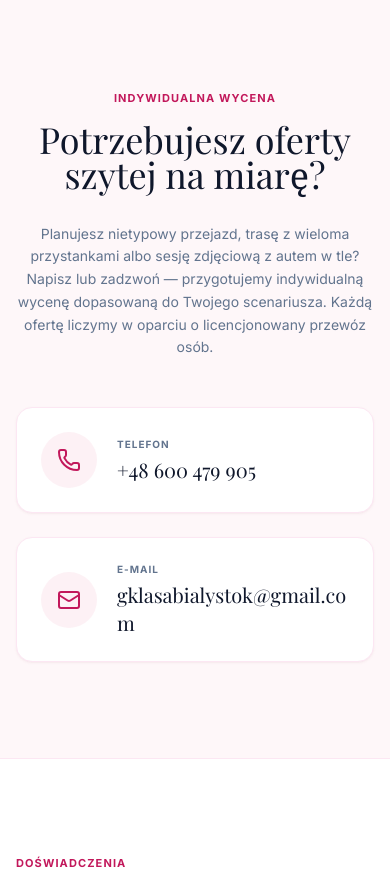
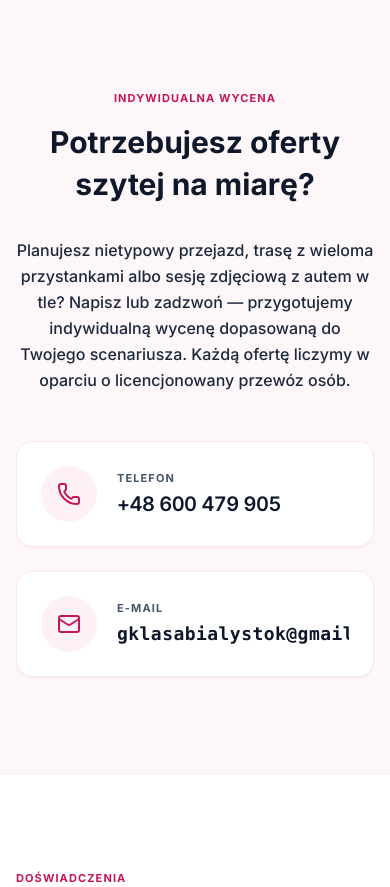
Before and after one commit to bandovv/Autodoslubu, a React (Vite) app: page / in a window 390 px wide. Shown: the part 3140-4027 px from the top of the page. Built offline with nearby package versions, Linux system fonts and the light colour scheme; a web font is replaced by a local one.

Commit message:
Improve contact section and modal typography.
Use clearer sans-serif and monospace email styling; widen modal for single-line phone and email.

Made-with: Cursor

```diff
--- a/src/components/BookingContactModal.tsx
+++ b/src/components/BookingContactModal.tsx
@@ -38,7 +38,7 @@ export default function BookingContactModal({ open, onClose }: Props) {
       onClick={onClose}
     >
       <div
-        className="relative w-full max-w-lg rounded-2xl border border-pink-100 bg-white p-6 shadow-2xl shadow-pink-900/15 md:p-8"
+        className="relative w-full max-w-4xl rounded-2xl border border-pink-100 bg-white p-6 shadow-2xl shadow-pink-900/15 md:p-10 font-sans"
         onClick={(e) => e.stopPropagation()}
       >
         <button
@@ -52,30 +52,31 @@ export default function BookingContactModal({ open, onClose }: Props) {
 
         <h2
           id="booking-modal-title"
-          className="pr-10 text-center font-serif text-2xl text-slate-900 md:text-3xl leading-tight"
+          className="pr-10 text-center text-2xl md:text-3xl font-bold text-slate-900 leading-snug"
         >
           Sprawdź dostępność i zarezerwuj termin!
         </h2>
 
-        <p className="mt-5 text-center text-sm text-slate-600 leading-relaxed">
+        <p className="mt-5 text-center text-base text-slate-800 font-medium leading-relaxed">
           Zachęcamy do kontaktu telefonicznego, SMS-owego lub mailowego. Szukasz terminu na już? Zadzwoń koniecznie!
           Cały czas przyjmujemy zapisy i często mamy jeszcze ostatnie wolne miejsca na najbliższe dni. Czekamy na Twój
           telefon!
         </p>
 
-        <div className="mt-8 flex flex-col gap-3 sm:flex-row sm:justify-center">
+        <div className="mt-8 flex flex-col gap-4">
           <a
             href={CONTACT_PHONE_TEL}
-            className="flex flex-1 items-center justify-center gap-2 rounded-xl border border-pink-100 bg-[#FDF9FB] px-4 py-3 text-sm font-semibold text-slate-900 hover:bg-[#FCE4EC] transition-colors"
+            className="flex min-h-[3.25rem] w-full items-center justify-center gap-3 rounded-xl border-2 border-pink-200 bg-[#FDF9FB] px-5 py-3 text-lg md:text-xl font-semibold tabular-nums tracking-tight text-slate-900 hover:bg-[#FCE4EC] transition-colors whitespace-nowrap overflow-x-auto"
           >
-            <Phone className="h-5 w-5 shrink-0 text-[#C2185B]" />
+            <Phone className="h-6 w-6 shrink-0 text-[#C2185B]" aria-hidden />
             {CONTACT_PHONE_DISPLAY}
           </a>
           <a
             href={CONTACT_MAILTO}
-            className="flex flex-1 items-center justify-center gap-2 rounded-xl border border-pink-100 bg-[#FDF9FB] px-4 py-3 text-sm font-semibold text-slate-900 hover:bg-[#FCE4EC] transition-colors break-all"
+            className="flex min-h-[3.25rem] w-full items-center justify-center gap-3 rounded-xl border-2 border-pink-200 bg-[#FDF9FB] px-5 py-3 text-lg md:text-xl font-semibold text-slate-900 hover:bg-[#FCE4EC] transition-colors whitespace-nowrap overflow-x-auto font-mono tracking-wide"
+            title="Adres zwykłą literą l (el), bez polskiego ł — bialystok"
           >
-            <Mail className="h-5 w-5 shrink-0 text-[#C2185B]" />
+            <Mail className="h-6 w-6 shrink-0 text-[#C2185B]" aria-hidden />
             {CONTACT_EMAIL}
           </a>
         </div>
--- a/src/components/Contact.tsx
+++ b/src/components/Contact.tsx
@@ -6,13 +6,13 @@ export default function Contact() {
     <section id="kontakt" className="py-24 bg-white border-t border-pink-100 relative overflow-hidden">
       <div className="absolute inset-0 bg-[#FCE4EC]/30"></div>
 
-      <div className="max-w-4xl mx-auto px-4 sm:px-6 lg:px-8 relative z-10 text-center">
+      <div className="max-w-4xl mx-auto px-4 sm:px-6 lg:px-8 relative z-10 text-center font-sans">
         <h2 className="text-[#C2185B] text-[11px] font-bold uppercase tracking-widest mb-4">Indywidualna Wycena</h2>
-        <h3 className="text-4xl md:text-5xl font-serif text-slate-900 leading-[0.95] mb-8">
+        <h3 className="text-3xl md:text-4xl font-bold text-slate-900 leading-snug mb-8">
           Potrzebujesz oferty szytej na miarę?
         </h3>
 
-        <p className="max-w-md mx-auto text-sm text-slate-500 leading-relaxed mb-12">
+        <p className="max-w-xl mx-auto text-base text-slate-800 font-medium leading-relaxed mb-12">
           Planujesz nietypowy przejazd, trasę z wieloma przystankami albo sesję zdjęciową z autem w tle? Napisz lub zadzwoń — przygotujemy indywidualną wycenę dopasowaną do Twojego scenariusza. Każdą ofertę liczymy w oparciu o licencjonowany przewóz osób.
         </p>
 
@@ -24,9 +24,11 @@ export default function Contact() {
             <div className="bg-[#FCE4EC]/50 rounded-full p-4 mr-5 group-hover:bg-pink-100 transition-colors">
               <Phone className="w-6 h-6 text-[#C2185B]" />
             </div>
-            <div className="text-left">
-              <div className="text-slate-500 text-[10px] font-bold uppercase tracking-widest mb-1">Telefon</div>
-              <div className="text-slate-900 font-serif text-xl">{CONTACT_PHONE_DISPLAY}</div>
+            <div className="text-left min-w-0">
+              <div className="text-slate-600 text-[11px] font-bold uppercase tracking-widest mb-1">Telefon</div>
+              <div className="text-slate-900 text-xl font-semibold tabular-nums tracking-tight font-sans whitespace-nowrap">
+                {CONTACT_PHONE_DISPLAY}
+              </div>
             </div>
           </a>
 
@@ -37,9 +39,14 @@ export default function Contact() {
             <div className="bg-[#FCE4EC]/50 rounded-full p-4 mr-5 group-hover:bg-pink-100 transition-colors">
               <Mail className="w-6 h-6 text-[#C2185B]" />
             </div>
-            <div className="text-left">
-              <div className="text-slate-500 text-[10px] font-bold uppercase tracking-widest mb-1">E-mail</div>
-              <div className="text-slate-900 font-serif pl-0 text-xl break-all">{CONTACT_EMAIL}</div>
+            <div className="text-left min-w-0 overflow-x-auto">
+              <div className="text-slate-600 text-[11px] font-bold uppercase tracking-widest mb-1">E-mail</div>
+              <div
+                className="text-slate-900 text-lg sm:text-xl font-semibold font-mono tracking-wide whitespace-nowrap"
+                title="Adres zwykłą literą l (el), bez polskiego ł"
+              >
+                {CONTACT_EMAIL}
+              </div>
             </div>
           </a>
         </div>
```
